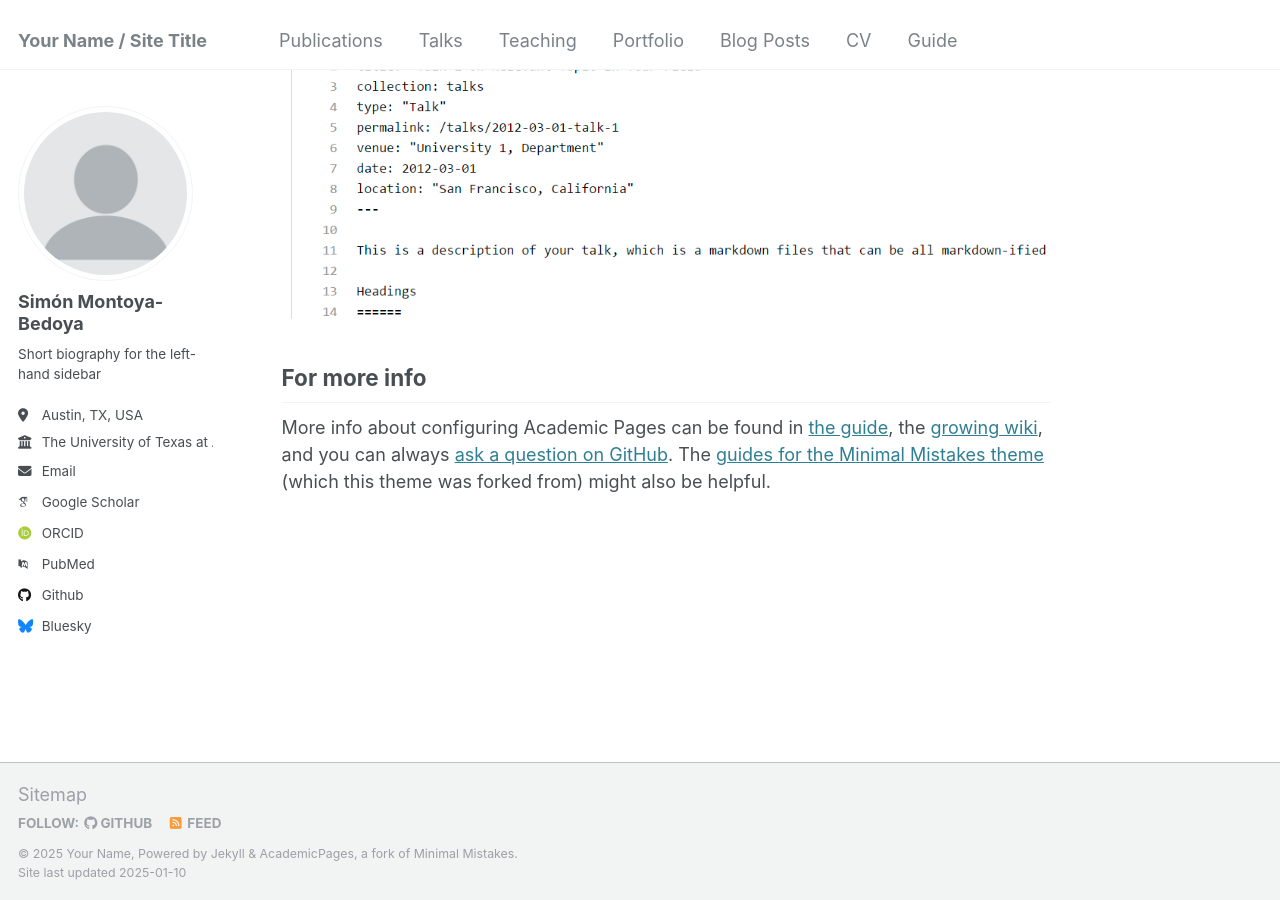
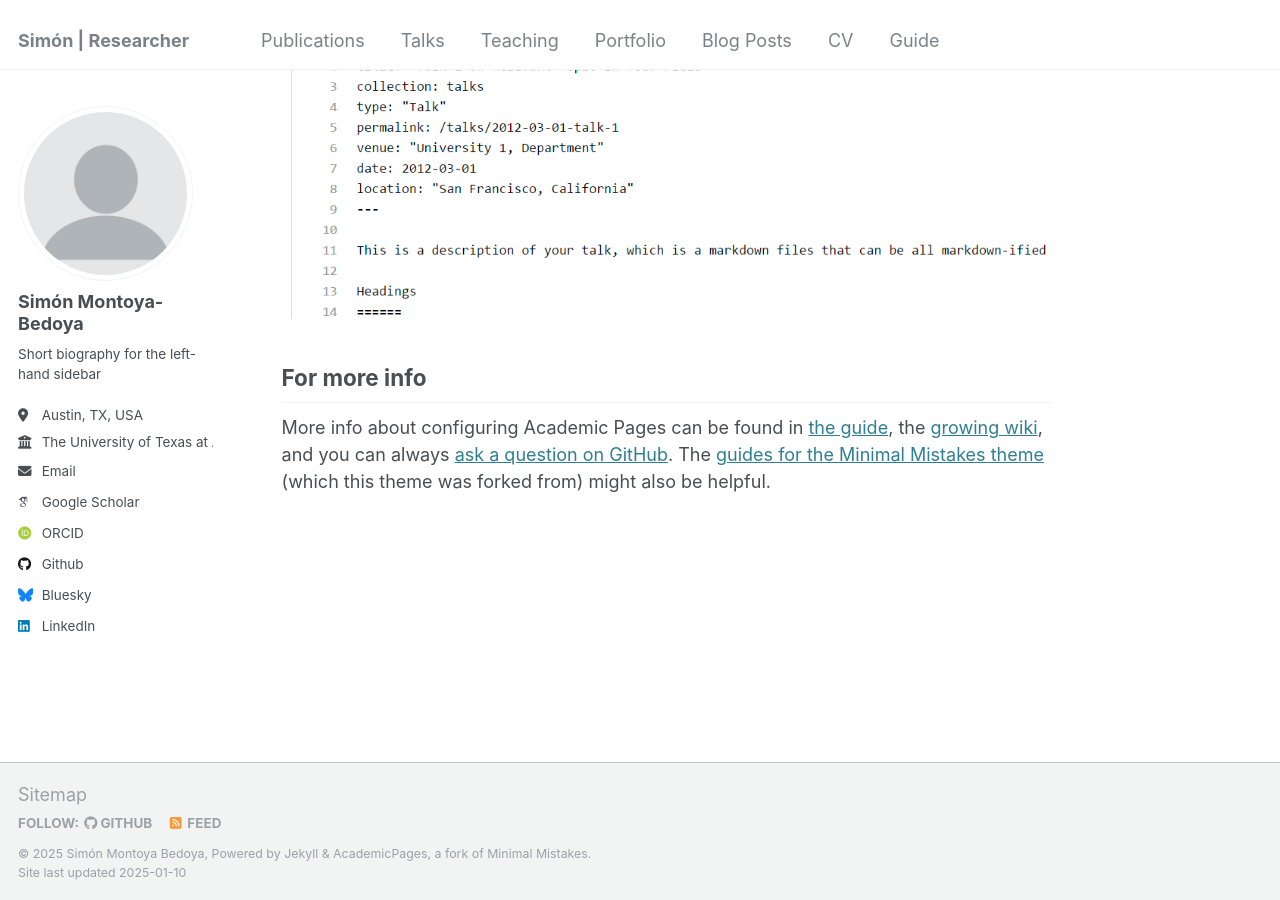
Before and after one commit to simontoyabed/simontoyabed.github.io, a Jekyll site: the page built from _pages/about.md, in a window 1280 px wide and 900 px high, scrolled down 2643 px. Built offline with Jekyll 4.4.1, drawn with Linux system fonts in a browser that asks for light colours; some web fonts are replaced.

```diff
--- a/_config.yml
+++ b/_config.yml
@@ -8,13 +8,13 @@
 
 # Basic Site Settings
 locale                   : "en-US"
-title                    : "Your Name / Site Title"
+title                    : "Simón | Researcher"
 title_separator          : "-"
-name                     : &name "Your Name"
+name                     : &name "Simón Montoya Bedoya"
 description              : &description "personal description"
-url                      : https://academicpages.github.io # the base hostname & protocol for your site e.g. "https://[your GitHub username].github.io"
+url                      : https://simontoyabed.github.io/ # the base hostname & protocol for your site e.g. "https://[your GitHub username].github.io"
 baseurl                  : "" # the subpath of your site, e.g. "/blog"
-repository               : "academicpages/academicpages.github.io"
+repository               : "simontoyabed/simontoyabed.github.io"
 
 # Site Author - The following control what appear as part of the author content on the side bar.
 #               If a field is blank the icon and link will not appear, otherwise it will be shown.
@@ -28,15 +28,15 @@ author:
   location         : "Austin, TX, USA"
   employer         : "The University of Texas at Austin"
   uri              : # URL
-  email            : "none@example.org"
+  email            : "simonmontoyabedoya@utexas.edu,simonmontoyabedoya@gmail.com"
 
   # Academic websites
   arxiv            : # URL - Update with the correct link to your profile
-  googlescholar    : "https://scholar.google.com/citations?user=PS_CX0AAAAAJ"
+  googlescholar    : "https://scholar.google.com.co/citations?user=xdRjM0sAAAAJ&hl=en"
   impactstory      : # URL
-  orcid            : "http://orcid.org/yourorcidurl"
+  orcid            : "https://orcid.org/0000-0003-2336-9217"
   semantic         : # URL
-  pubmed           : "https://www.ncbi.nlm.nih.gov/pubmed/?term=john+snow"
+  pubmed           : # URL
   researchgate     : # URL
   scopus           : # URL
 
@@ -49,7 +49,7 @@ author:
   stackoverflow    : # User number or user number and name (i.e., use "1" or "1/jeff-atwood")
 
   # Social media
-  bluesky          : "bsky.app" # Replace this with you Bluesky username
+  bluesky          : "simontoyabe.bsky.social" # Replace this with you Bluesky username
   facebook         : # Username
   flickr           : # Username
   foursquare       : # Username
@@ -58,7 +58,7 @@ author:
   keybase          : # Username
   instagram        : # Username
   lastfm           : # Username
-  linkedin         : # Username
+  linkedin         : "simontoyabe"
   mastodon         : # URL
   medium           : # URL
   pinterest        : # Username
```
